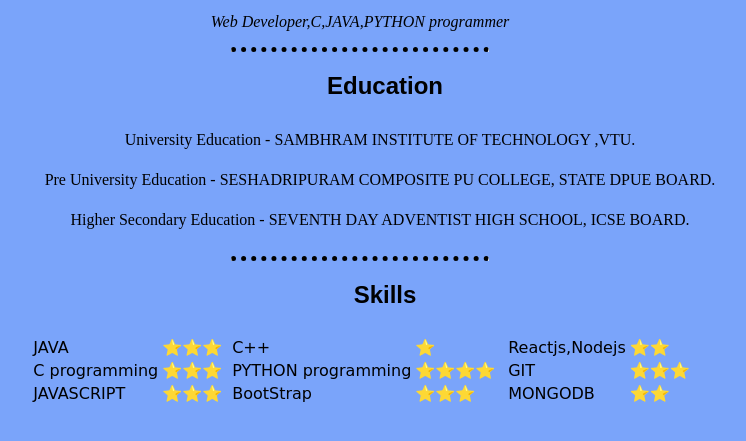
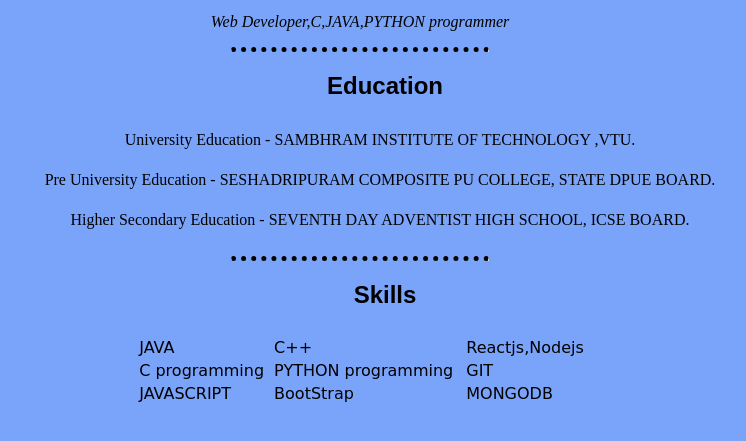
Before and after one commit to Mohd-Zahid-01/CV, a plain HTML site: page index.html in a window 1280 px wide. Shown: the part 101-542 px from the top of the page, without its empty margins (280-1026 px from the left). Drawn offline with Linux system fonts and the light colour scheme; files that its build step writes are made by us from their sources.

Commit message:
Remastered Website

```diff
--- a/index.html
+++ b/index.html
@@ -3,7 +3,7 @@
 <head>
   <meta charset="utf-8">
   <title>MOHD ZAHID'S WEBSITE</title>
-  <link rel="stylesheet" href="../CSS-mywebsite/home.css">
+  <link rel="stylesheet" href="./style/home.css">
 </head>
 <body>
   <div class="name">
@@ -30,30 +30,30 @@
           <td><table>
             <tr>
               <td>JAVA</td>
-              <td>⭐⭐⭐</td>
+
             </tr>
             <tr>
               <td>C programming</td>
-              <td>⭐⭐⭐</td>
+
             </tr>
             <tr>
               <td>JAVASCRIPT</td>
-              <td>⭐⭐⭐</td>
+
             </tr>
 
           </table></td>
           <td><table>
             <tr>
               <td>C++</td>
-              <td>⭐</td>
+
             </tr>
             <tr>
               <td>PYTHON programming</td>
-              <td>⭐⭐⭐⭐</td>
+
             </tr>
             <tr>
               <td>BootStrap</td>
-              <td>⭐⭐⭐</td>
+
             </tr>
           </table></td>
         </tr>
@@ -63,15 +63,15 @@
         <table>
           <tr>
             <td>Reactjs,Nodejs</td>
-            <td>⭐⭐</td>
+
           </tr>
           <tr>
             <td>GIT</td>
-            <td>⭐⭐⭐</td>
+
           </tr>
           <tr>
             <td>MONGODB</td>
-            <td>⭐⭐</td>
+
           </tr>
         </table>
       </td>
```
